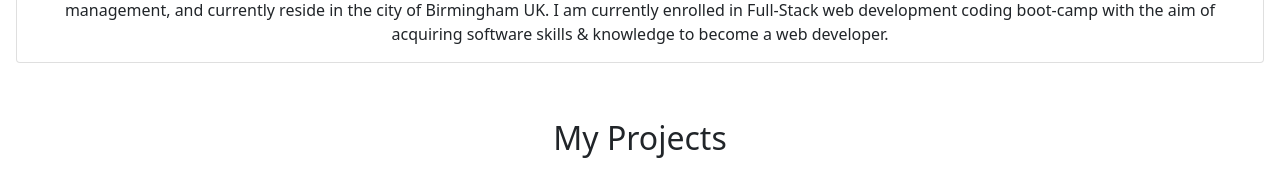
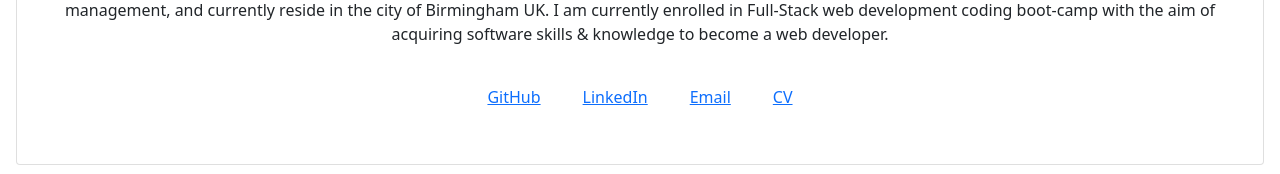
Before and after one commit to marcuslau0903/20-React-Portfolio, a React (Create React App) app: page / in a window 1280 px wide. Shown: the part 401-575 px from the top of the page. Built offline with nearby package versions, Linux system fonts and the light colour scheme.

Commit message:
contactdetails

```diff
--- a/src/components/AboutMe/index.js
+++ b/src/components/AboutMe/index.js
@@ -1,6 +1,7 @@
 import Card from "react-bootstrap/Card";
 import Img from "./profile-image.PNG";
 import Image from "react-bootstrap/Image";
+import ContactLinks from "../ContactLinks";
 
 const AboutMe = ({ title, description }) => {
   return (
@@ -12,6 +13,7 @@ const AboutMe = ({ title, description }) => {
         <Card.Body>
           <Card.Title>{title}</Card.Title>
           <Card.Text>{description}</Card.Text>
+          <ContactLinks />
         </Card.Body>
       </Card>
     </div>
--- /dev/null
+++ b/src/components/ContactLinks/index.js
@@ -0,0 +1,38 @@
+import Button from "react-bootstrap/Button";
+
+const contactLinks = [
+  {
+    text: "GitHub",
+    href: "",
+  },
+  {
+    text: "LinkedIn",
+    href: "",
+  },
+  {
+    text: "Email",
+    href: "",
+  },
+  {
+    text: "CV",
+    href: "",
+  },
+];
+
+const ContactLinks = () => {
+  return (
+    <div className="d-flex flex-wrap justify-content-center my-4">
+      {contactLinks.map((contactLink) => {
+        return (
+          <div className="m-2">
+            <Button variant="link" href={contactLink.href}>
+              {contactLink.text}
+            </Button>
+          </div>
+        );
+      })}
+    </div>
+  );
+};
+
+export default ContactLinks;
```
